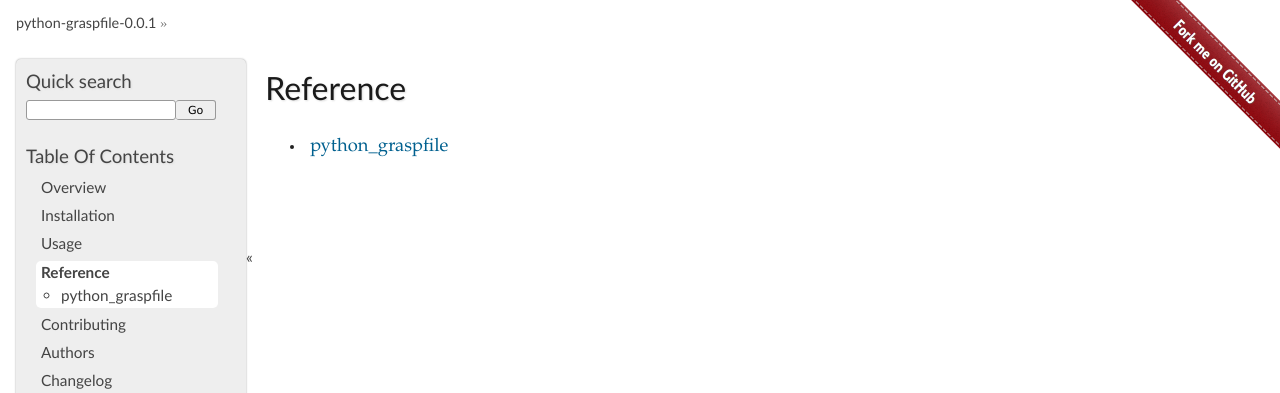
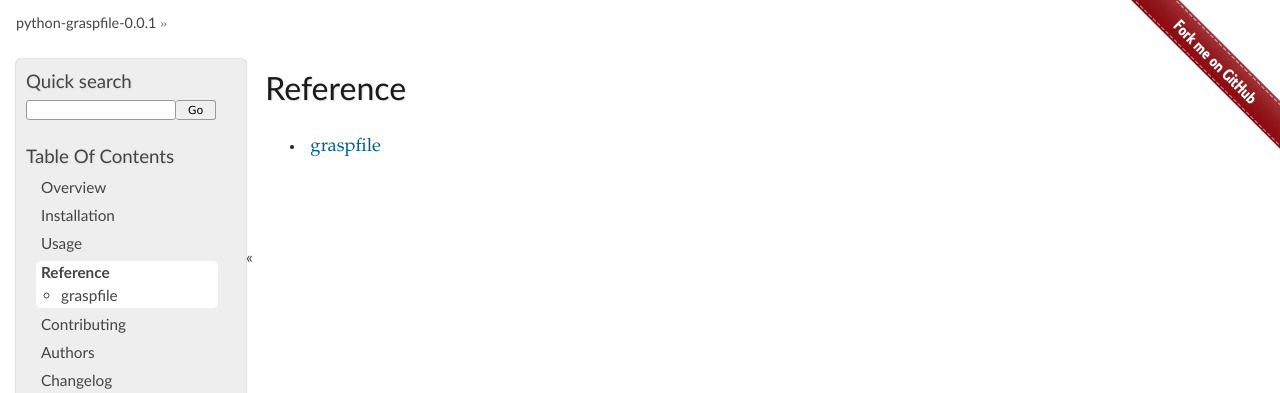
Before and after one commit to Smithsonian/python-graspfile, a Sphinx documentation site: the page built from docs/reference/index.rst, in a window 1280 px wide. Shown: the top 393 px of the page. Built offline with Sphinx 7.4.7, drawn with Linux system fonts in a browser that asks for light colours.

Commit message:
Fix module name in docs

```diff
--- a/docs/reference/index.rst
+++ b/docs/reference/index.rst
@@ -4,4 +4,4 @@ Reference
 .. toctree::
     :glob:
 
-    python_graspfile*
+    graspfile*
--- a/docs/reference/python_graspfile.rst
+++ /dev/null
@@ -1,9 +0,0 @@
-python_graspfile
-================
-
-.. testsetup::
-
-    from python_graspfile import *
-
-.. automodule:: python_graspfile
-    :members:
--- a/docs/usage.rst
+++ b/docs/usage.rst
@@ -4,4 +4,4 @@ Usage
 
 To use python-graspfile in a project::
 
-	import python_graspfile
+	import graspfile
```
Also changed, not shown: docs/reference/graspfile.rst (added, +9 -0 lines).
